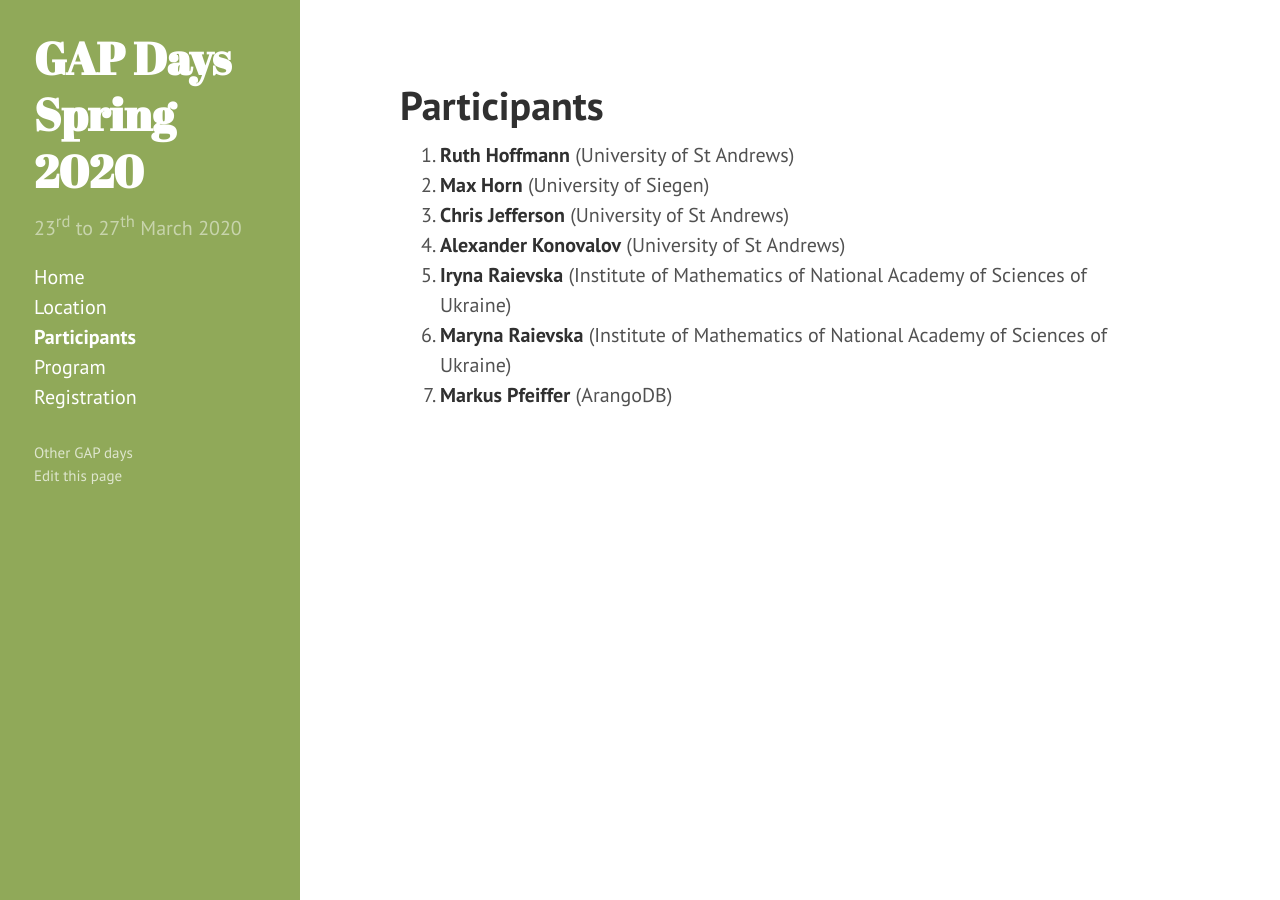
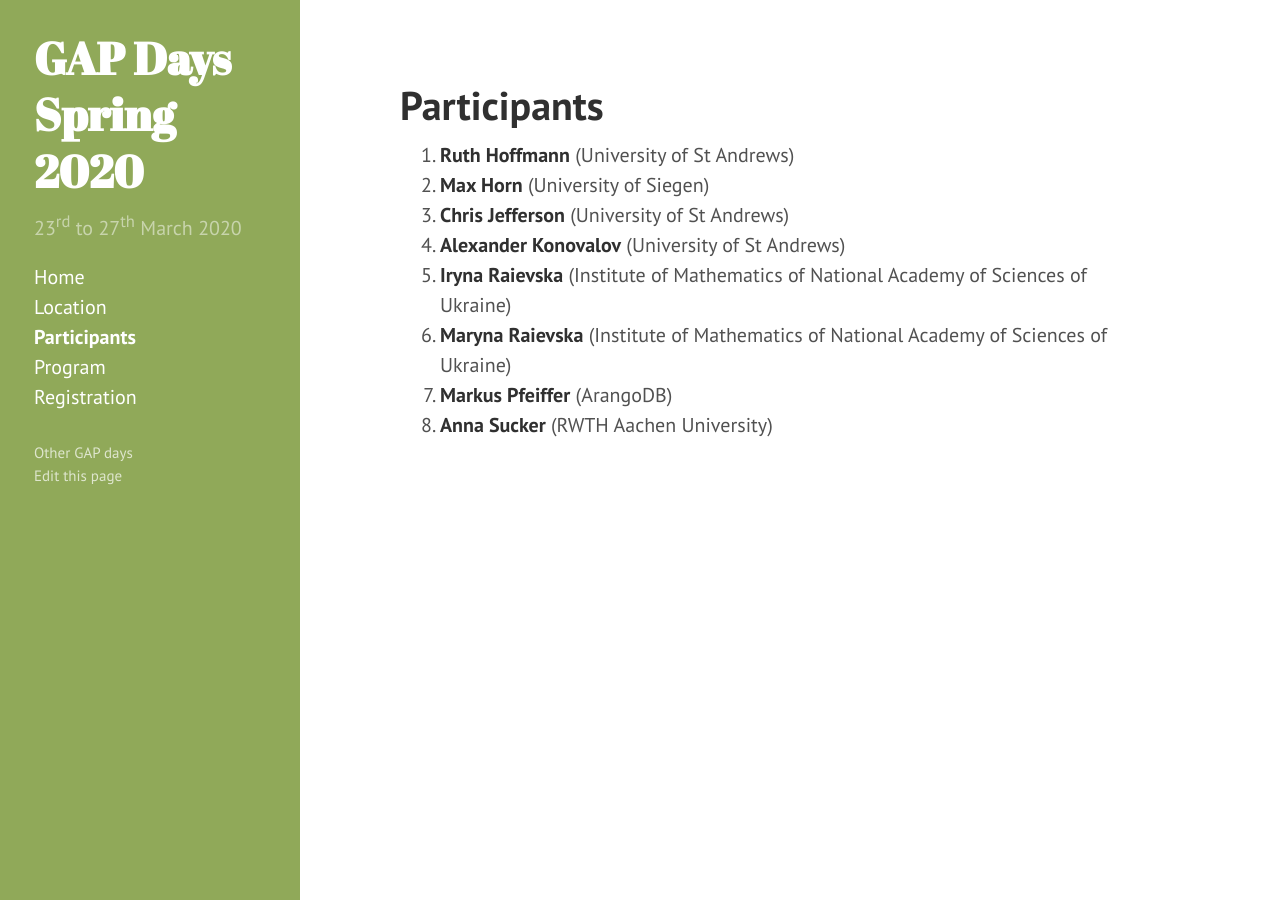
Before and after one commit to gapdays/gapdays2020-spring, a Jekyll site: the page built from participants.md, in a window 1280 px wide. Built offline with Jekyll 4.4.1, drawn with Linux system fonts in a browser that asks for light colours.

Commit message:
added new participant

```diff
--- a/_data/participants.yml
+++ b/_data/participants.yml
@@ -22,3 +22,6 @@
 
 - name: Markus Pfeiffer
   affiliation: ArangoDB
+
+- name: Anna Sucker
+  affiliation: RWTH Aachen University
--- a/participants.csv
+++ b/participants.csv
@@ -5,3 +5,4 @@ Ruth Hoffmann, University of St Andrews, organiser, organiser
 Maryna Raievska, Institute of Mathematics of National Academy of Sciences of Ukraine, 23rd March 2020, 27th March 2020
 Iryna Raievska, Institute of Mathematics of National Academy of Sciences of Ukraine, 23rd March 2020, 27th March 2020
 Markus Pfeiffer, ArangoDB, local, local
+Anna Sucker, RWTH Aachen University, 23.03.2020, 27.03.2020
```
